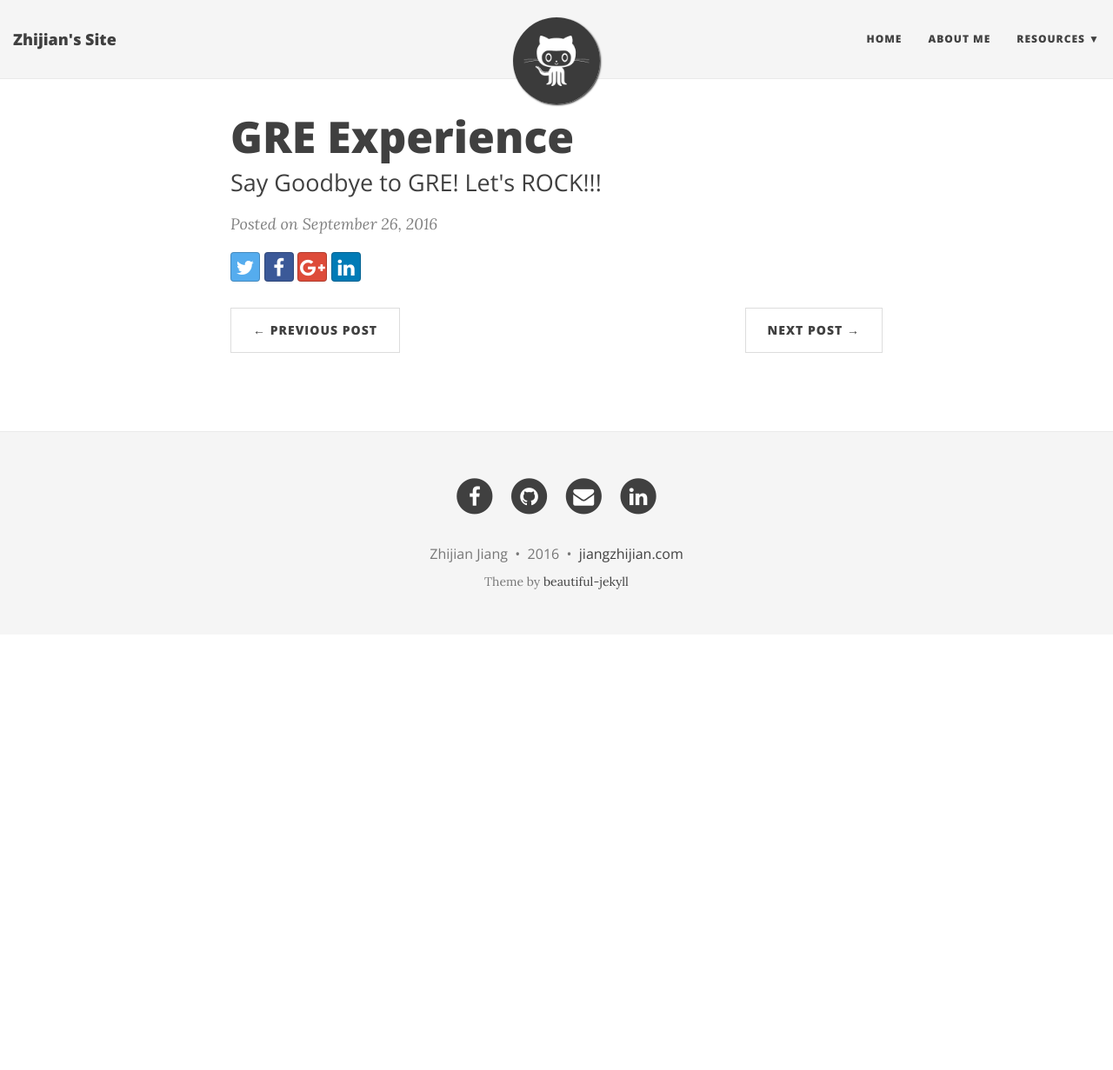
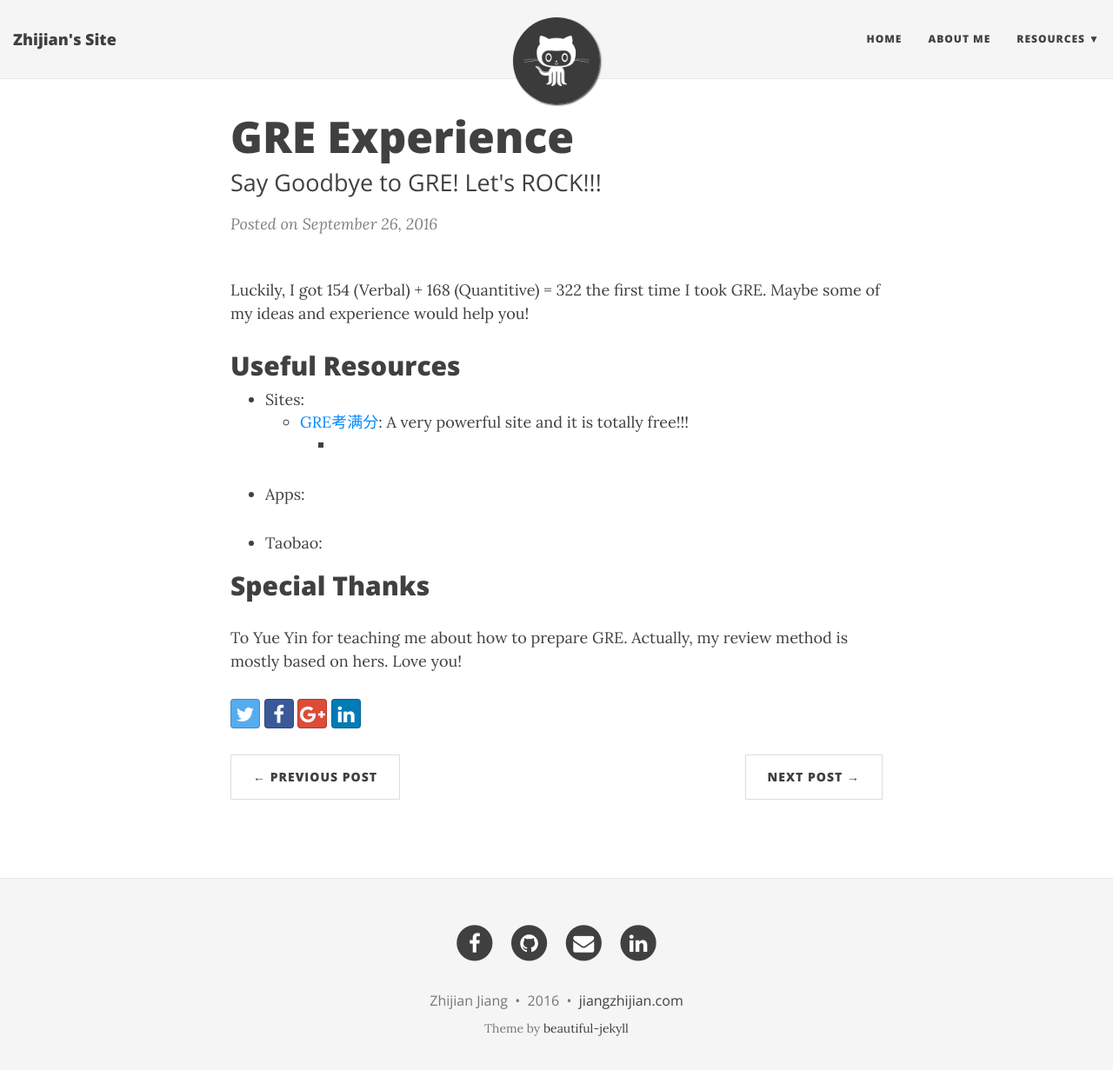
Before and after one commit to softwarelight/ZhijianJiang, a Jekyll site: the page built from _posts/2016-09-26-GRE-Experience.md, in a window 1280 px wide and 1244 px high. Shown: the top 1231 px of the window at 87% size. Built offline with Jekyll 4.4.1, drawn with Linux system fonts in a browser that asks for light colours; nearby versions of some CDN libraries.

Commit message:
Add useful resources and special thanks

```diff
--- a/_posts/2016-09-26-GRE-Experience.md
+++ b/_posts/2016-09-26-GRE-Experience.md
@@ -3,3 +3,16 @@ layout: post
 title: GRE Experience
 subtitle: Say Goodbye to GRE! Let's ROCK!!!
 ---
+Luckily, I got 154 (Verbal) + 168 (Quantitive) = 322 the first time I took GRE. Maybe some of my ideas and experience would help you!
+
+## Useful Resources
+* Sites:
+    * [GRE考满分](https://gre.kmf.com): A very powerful site and it is totally free!!!
+        *
+
+* Apps:
+
+* Taobao:
+
+## Special Thanks
+To Yue Yin for teaching me about how to prepare GRE. Actually, my review method is mostly based on hers. Love you!
```
